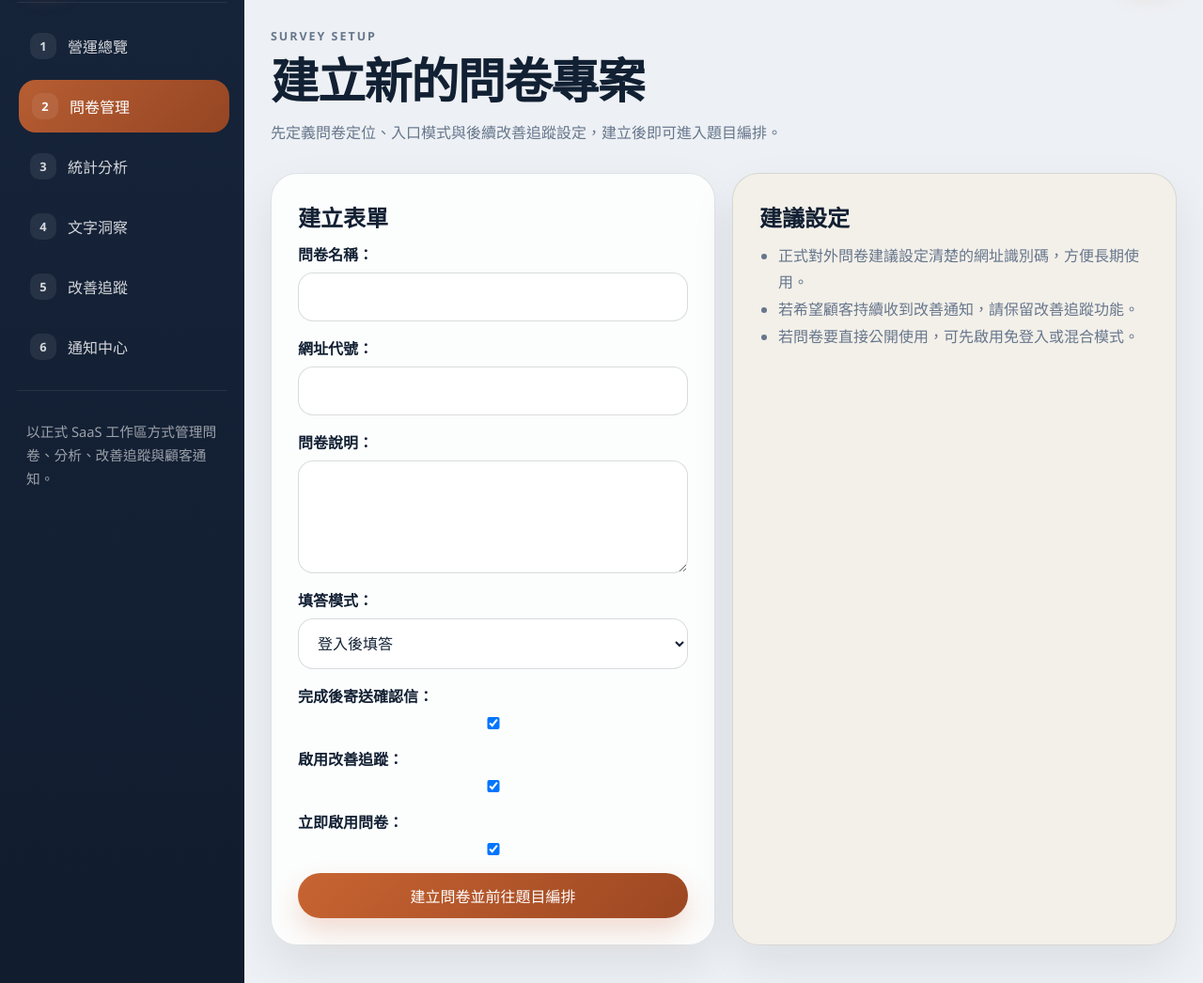
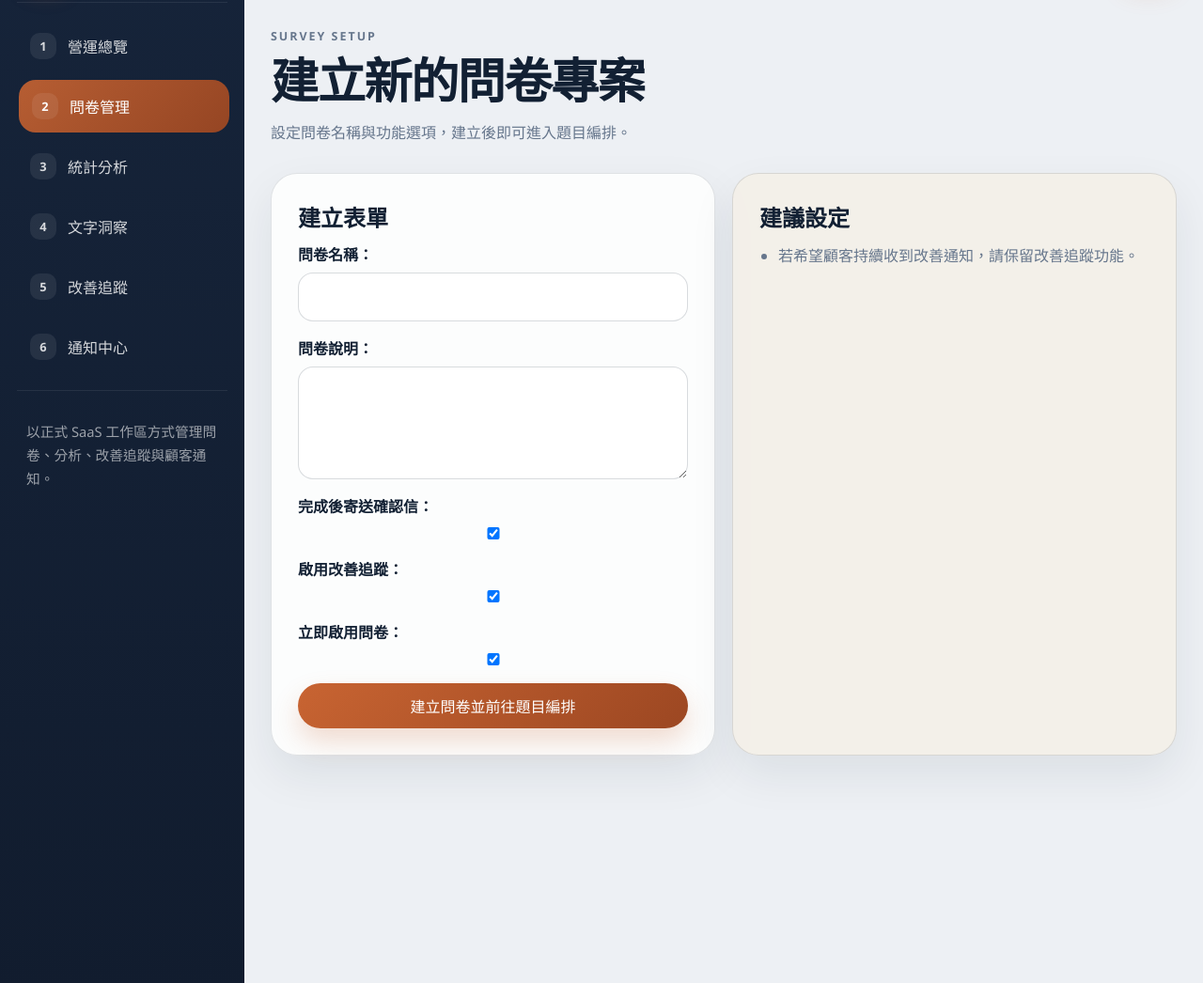
Before and after one commit to arvin85113/feedback-insight-hub, a Django app: page /dashboard/forms/new/ in a window 1280 px wide. Shown: the part 94-1140 px from the top of the page at 94% size. Run offline with Django 5.2, Linux system fonts and the light colour scheme; the visitor is signed in with stand-in values (Sample User, id 1).

Commit message:
Remove slug/access_mode from survey create form, auto-generate slug from title

```diff
--- a/feedback/forms.py
+++ b/feedback/forms.py
@@ -60,18 +60,14 @@ class SurveyCreateForm(forms.ModelForm):
         model = Survey
         fields = (
             "title",
-            "slug",
             "description",
-            "access_mode",
             "thank_you_email_enabled",
             "improvement_tracking_enabled",
             "is_active",
         )
         labels = {
             "title": "問卷名稱",
-            "slug": "網址代號",
             "description": "問卷說明",
-            "access_mode": "填答模式",
             "thank_you_email_enabled": "完成後寄送確認信",
             "improvement_tracking_enabled": "啟用改善追蹤",
             "is_active": "立即啟用問卷",
--- a/feedback/views.py
+++ b/feedback/views.py
@@ -8,6 +8,7 @@ from django.http import HttpResponseRedirect
 from django.shortcuts import get_object_or_404, redirect
 from django.urls import reverse, reverse_lazy
 from django.utils import timezone
+from django.utils.text import slugify
 from django.views.generic import CreateView, DetailView, TemplateView
 
 from .forms import (
@@ -136,6 +137,13 @@ class SurveyCreateView(DashboardBaseMixin, CreateView):
         return context
 
     def form_valid(self, form):
+        base = slugify(form.instance.title)
+        slug, n = base, 2
+        while Survey.objects.filter(slug=slug).exists():
+            slug = f"{base}-{n}"
+            n += 1
+        form.instance.slug = slug
+        form.instance.access_mode = Survey.AccessMode.LOGIN
         messages.success(self.request, "問卷已建立，接著可以進入題目編輯器完成配置。")
         return super().form_valid(form)
 
--- a/templates/feedback/survey_create.html
+++ b/templates/feedback/survey_create.html
@@ -7,7 +7,7 @@
     <div>
         <p class="section-kicker">Survey Setup</p>
         <h1>建立新的問卷專案</h1>
-        <p>先定義問卷定位、入口模式與後續改善追蹤設定，建立後即可進入題目編排。</p>
+        <p>設定問卷名稱與功能選項，建立後即可進入題目編排。</p>
     </div>
 </section>
 
@@ -37,9 +37,7 @@
             <h2>建議設定</h2>
         </div>
         <ul class="feature-list compact-list">
-            <li>正式對外問卷建議設定清楚的網址識別碼，方便長期使用。</li>
             <li>若希望顧客持續收到改善通知，請保留改善追蹤功能。</li>
-            <li>若問卷要直接公開使用，可先啟用免登入或混合模式。</li>
         </ul>
     </article>
 </section>
```
Also changed, not shown: .claude/settings.local.json.
